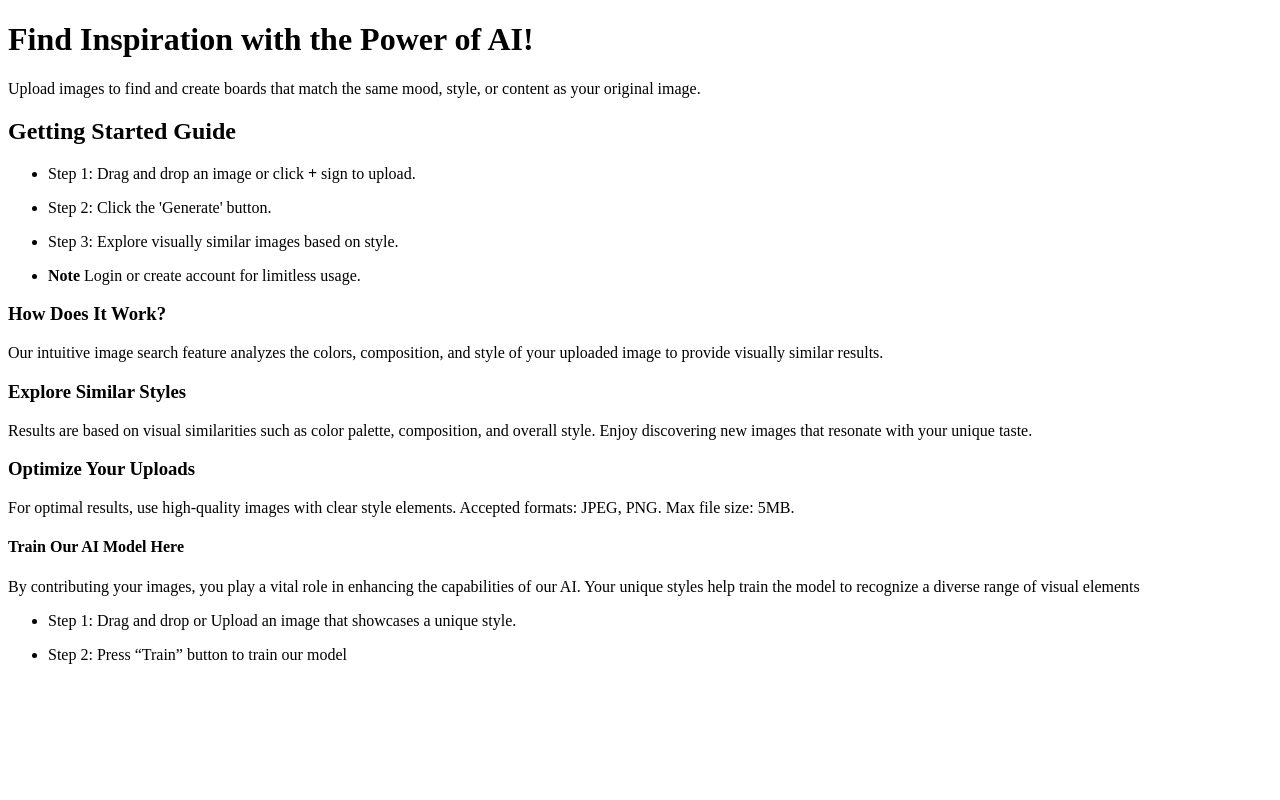
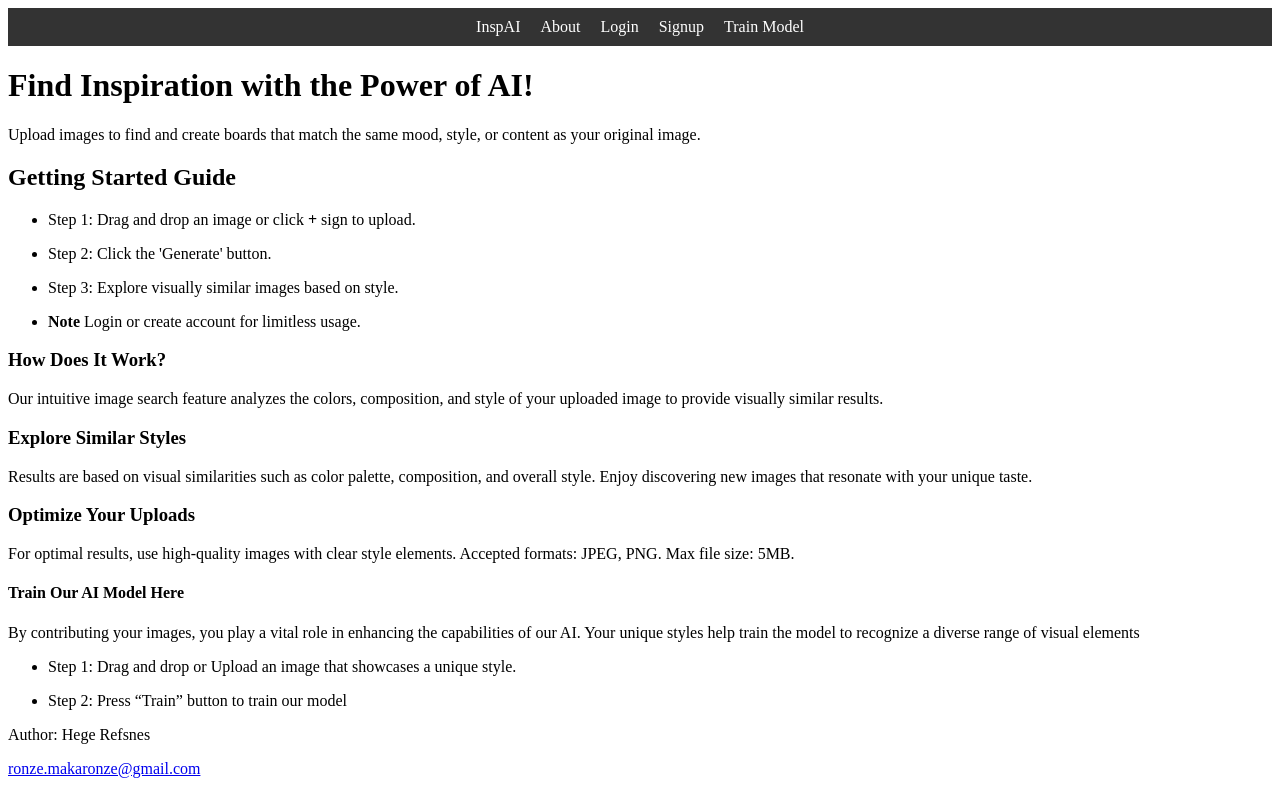
Before and after one commit to rkosova/inspai_frontend, a React (Vite) app: page / in a window 1280 px wide. Built offline with nearby package versions, Linux system fonts and the light colour scheme.

Commit message:
Update content

```diff
--- a/src/App.jsx
+++ b/src/App.jsx
@@ -1,8 +1,10 @@
 import { useState } from 'react'
+import NavBar from './components/Navbar';
 import Heading from "./components/Header"
 import GettingStartedGuide from './components/Guide';
 import Information from './components/Info';
 import TrainSection from './components/Train';
+import Footer from './components/Footer';
 
 
 const App = () => {
@@ -70,6 +72,7 @@ const trainStepsData = {
 
   return (
     <div>
+      <NavBar/>
       <Heading heading={sectionOne.heading} text={sectionOne.text}/>
 
       <GettingStartedGuide guideData={guideData}/>
@@ -83,6 +86,8 @@ const trainStepsData = {
        text={trainStepsData.text}
       trainStepsData={trainStepsData}
       />
+      <Footer />
+
     </div>
   )
 }
--- a/src/components/Footer.jsx
+++ b/src/components/Footer.jsx
@@ -0,0 +1,10 @@
+const Footer = () => {
+    return (
+    <footer>
+    <p>Author: Hege Refsnes</p>
+    <p><a href="mailto:hege@example.com">ronze.makaronze@gmail.com</a></p>
+    </footer>
+    )
+}
+
+export default Footer
--- a/src/components/Navbar.jsx
+++ b/src/components/Navbar.jsx
@@ -1,19 +1,42 @@
+// NavBar.jsx
 
-import { Link } from "react-router-dom";
+import React from 'react';
 
 const NavBar = () => {
-    return (
-        <nav>
-            <div className="navbar-logo">InspAI</div>
-            <ul>
-            <li><Link to="/">Home</Link></li>
-            <li><Link to="/about">About</Link></li>
-            <li><Link to="/login">Login</Link></li>
-            <li><Link to="/signup">Sign Up</Link></li>
-            <li><Link to="/contact">Contact</Link></li>
-            </ul>
-        </nav>
-    )
+  const navStyle = {
+    backgroundColor: '#333', // Set the background color
+    padding: '10px', // Set padding
+    textAlign: 'center', // Center the text
+  };
+
+  const ulStyle = {
+    listStyleType: 'none', // Remove list item bullets
+    margin: 0, // Remove default margin
+    padding: 0, // Remove default padding
+  };
+
+  const liStyle = {
+    display: 'inline-block', // Display list items horizontally
+    margin: '0 10px', // Add spacing between list items
+  };
+
+  const linkStyle = {
+    color: 'white', // Set link text color
+    textDecoration: 'none', // Remove underline from links
+    fontSize: '16px', // Set font size
+  };
+
+  return (
+    <nav style={navStyle}>
+      <ul style={ulStyle}>
+        <li style={liStyle}><a href="#home" style={linkStyle}>InspAI</a></li>
+        <li style={liStyle}><a href="#About" style={linkStyle}>About</a></li>
+        <li style={liStyle}><a href="#Login" style={linkStyle}>Login</a></li>
+        <li style={liStyle}><a href="#signup" style={linkStyle}>Signup</a></li>
+        <li style={liStyle}><a href="#train" style={linkStyle}>Train Model</a></li>
+      </ul>
+    </nav>
+  );
 }
 
-export default NavBar
+export default NavBar;
```
